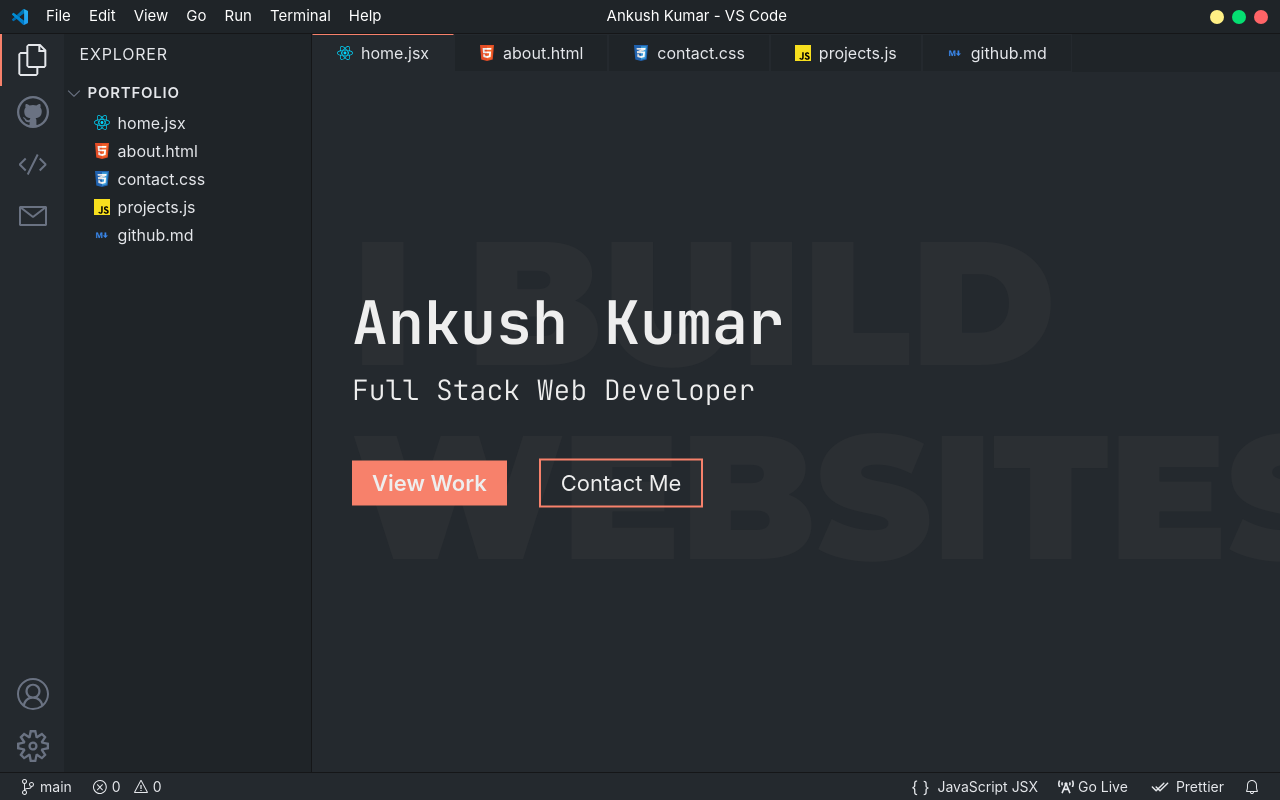
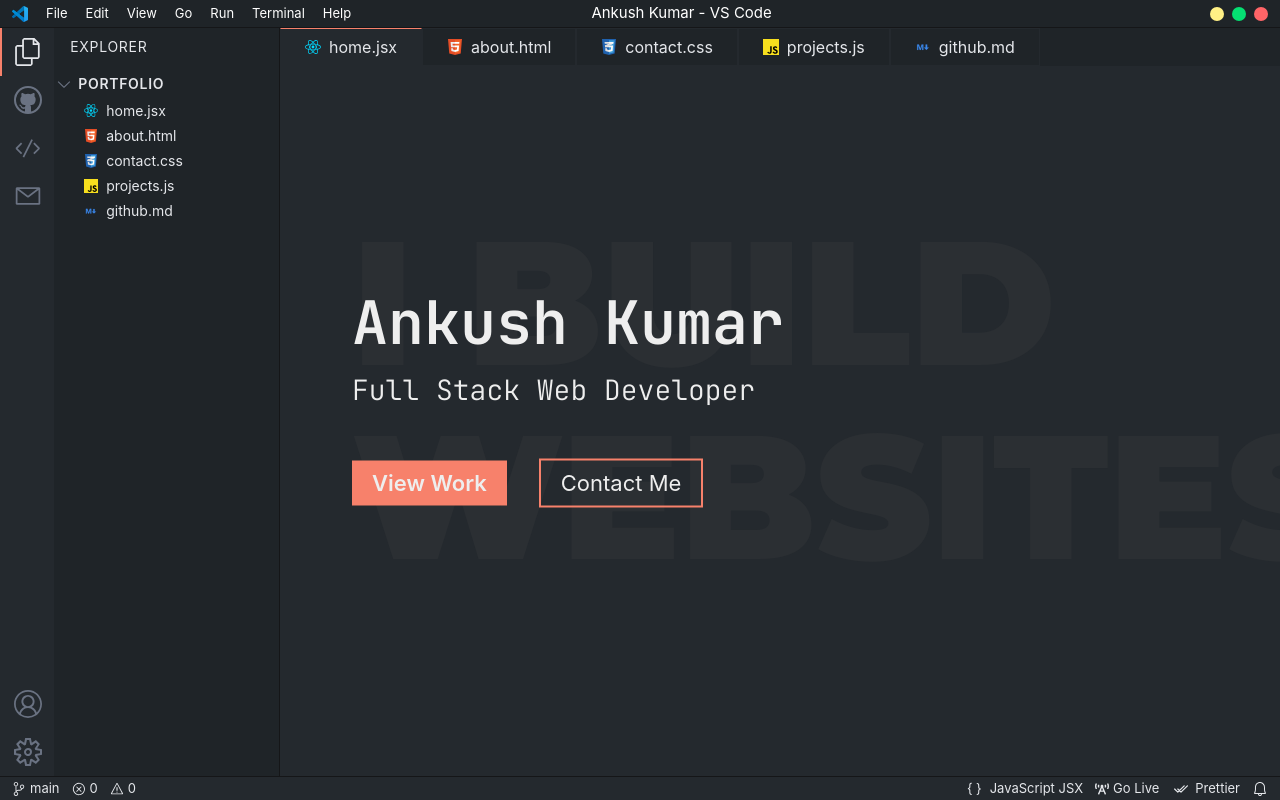
Before and after one commit to ankushKumar143/portfolio, a React (Vite) app in the folder frontend/: page / in a window 1280 px wide. Shown: the top 800 px of the page. Built offline with nearby package versions, Linux system fonts and the light colour scheme.

Commit message:
ui part1 fix

```diff
--- a/frontend/src/App.jsx
+++ b/frontend/src/App.jsx
@@ -36,7 +36,7 @@
             >
                 <div
                     className="w-full
-                  h-8.5
+                  h-7
                   bg-[#1F2428]
                   flex
                   text-white
@@ -46,7 +46,7 @@
                   border-[#151618]
                 "
                 >
-                    <div className="ml-3 text-[15px] flex items-center gap-4.5">
+                    <div className="ml-3 text-[13px] flex items-center gap-4.5">
                         <img
                             src={vslogo}
                             alt="vslogo"
@@ -95,42 +95,42 @@
                         </Routes>
                     </div>
                 </div>
-                <div className="w-full h-7 bg-[#24292E] border-t border-[#151618] flex justify-between">
+                <div className="w-full h-6 bg-[#24292E] border-t border-[#151618] flex justify-between">
                     <div className="flex items-center">
                         <a
                             href="https://github.com/ankushkumar143/"
-                            className="flex items-center gap-1 ml-5 text-gray-200  hover:text-white cursor-pointer"
+                            className="flex items-center gap-1 ml-3 text-gray-200  hover:text-white cursor-pointer"
                         >
-                            <VscSourceControl className="w-4 h-4" />
-                            <span className="text-sm">main</span>
+                            <VscSourceControl className="w-3.5 h-3.5" />
+                            <span className="text-[13px]">main</span>
                         </a>
-                        <div className="flex items-center text-gray-200 ml-5 gap-1 hover:text-white cursor-pointer">
-                            <VscError className="w-4 h-4 " />
-                            <span className="text-sm">0</span>
+                        <div className="flex items-center text-gray-200 ml-3 gap-1 hover:text-white cursor-pointer">
+                            <VscError className="w-3.5 h-3.5" />
+                            <span className="text-[13px]">0</span>
                         </div>
                         <div className="flex items-center text-gray-200 ml-3 gap-1 hover:text-white cursor-pointer">
-                            <VscWarning className="w-4 h-4 " />
-                            <span className="text-sm">0</span>
+                            <VscWarning className="w-3.5 h-3.5" />
+                            <span className="text-[13px]">0</span>
                         </div>
                     </div>
                     <div className="flex items-center">
-                        <div className="flex items-center text-gray-200 hover:text-white mr-5 gap-2">
-                            <span>{"{ }"}</span>
-                            <span className="text-sm">JavaScript JSX</span>
+                        <div className="flex items-center text-gray-200 hover:text-white mr-3 gap-2">
+                            <span className="text-[13px]">{"{ }"}</span>
+                            <span className="text-[13px]">JavaScript JSX</span>
                         </div>
-                        <div className="flex items-center text-gray-200 hover:text-white mr-5 gap-1">
-                            <FaBroadcastTower className="w-4 h-4 cursor-pointer" />
-                            <span className="text-sm">Go Live</span>
+                        <div className="flex items-center text-gray-200 hover:text-white mr-3 gap-1">
+                            <FaBroadcastTower className="w-3.5 h-3.5 cursor-pointer" />
+                            <span className="text-[13px]">Go Live</span>
                         </div>
-                        <div className="flex items-center text-gray-200 hover:text-white mr-5 gap-1">
+                        <div className="flex items-center text-gray-200 hover:text-white mr-3 gap-1">
                             <img
                                 src={dtick}
                                 alt="dtick"
-                                className="w-6 h-6 object-contain"
+                                className="w-5 h-5 object-contain"
                             />
-                            <span className="text-sm">Prettier</span>
+                            <span className="text-[13px]">Prettier</span>
                         </div>
-                        <VscBell className="w-4 h-4 text-gray-200 hover:text-white cursor-pointer font-bold mr-5" />
+                        <VscBell className="w-4 h-4 text-gray-200 hover:text-white cursor-pointer font-bold mr-3" />
                     </div>
                 </div>
             </div>
--- a/frontend/src/components/Sidebar.jsx
+++ b/frontend/src/components/Sidebar.jsx
@@ -22,15 +22,15 @@
     const location = useLocation();
 
     return (
-        <div className="w-78 bg-[#1F2428] flex">
-            <div className="w-16 bg-[#24292E] flex flex-col justify-between">
+        <div className="w-70 bg-[#1F2428] flex">
+            <div className="w-15.5 bg-[#24292E] flex flex-col justify-between">
                 <div>
                     <NavLink
                         to="/"
                         className={`w-full bloack flex justify-center py-2.5 border-l-2 ${location.pathname === "/" ? "border-[#F7816B]" : "border-transparent"}`}
                     >
                         <VscFiles
-                            className={`w-8 h-8 ${location.pathname === "/" ? "text-gray-200" : "text-gray-500 hover:text-white cursor-pointer"}`}
+                            className={`w-7 h-7 ${location.pathname === "/" ? "text-gray-200" : "text-gray-500 hover:text-white cursor-pointer"}`}
                         />
                     </NavLink>
                     <NavLink
@@ -38,7 +38,7 @@
                         className={`w-full bloack flex justify-center py-2.5 border-l-2 ${location.pathname === "/github" ? "border-[#F7816B]" : "border-transparent"}`}
                     >
                         <VscGithub
-                            className={`w-8 h-8 ${location.pathname === "/github" ? "text-gray-200" : "text-gray-500 hover:text-white cursor-pointer"}`}
+                            className={`w-7 h-7 ${location.pathname === "/github" ? "text-gray-200" : "text-gray-500 hover:text-white cursor-pointer"}`}
                         />
                     </NavLink>
                     <NavLink
@@ -46,7 +46,7 @@
                         className={`w-full flex justify-center py-2.5 border-l-2 ${location.pathname === "/projects" ? "border-[#F7816B]" : "border-transparent"}`}
                     >
                         <VscCode
-                            className={`w-8 h-8 ${location.pathname === "/projects" ? "text-gray-200" : "text-gray-500 hover:text-white cursor-pointer"}`}
+                            className={`w-7 h-7 ${location.pathname === "/projects" ? "text-gray-200" : "text-gray-500 hover:text-white cursor-pointer"}`}
                         />
                     </NavLink>
                     <NavLink
@@ -54,7 +54,7 @@
                         className={`w-full flex justify-center py-2.5 border-l-2 ${location.pathname === "/contact" ? "border-[#F7816B]" : "border-transparent"}`}
                     >
                         <VscMail
-                            className={`w-8 h-8 ${location.pathname === "/contact" ? "text-gray-200" : "text-gray-500 hover:text-white cursor-pointer"}`}
+                            className={`w-7 h-7 ${location.pathname === "/contact" ? "text-gray-200" : "text-gray-500 hover:text-white cursor-pointer"}`}
                         />
                     </NavLink>
                 </div>
@@ -64,7 +64,7 @@
                         className={`w-full flex justify-center py-2.5 border-l-2 ${location.pathname === "/about" ? "border-[#F7816B]" : "border-transparent"}`}
                     >
                         <VscAccount
-                            className={`w-8 h-8 ${location.pathname === "/about" ? "text-gray-200" : "text-gray-500 hover:text-white cursor-pointer"}`}
+                            className={`w-7 h-7 ${location.pathname === "/about" ? "text-gray-200" : "text-gray-500 hover:text-white cursor-pointer"}`}
                         />
                     </NavLink>
                     <NavLink
@@ -72,13 +72,13 @@
                         className={`w-full flex justify-center py-2.5 border-l-2 ${location.pathname === "/settings" ? "border-[#F7816B]" : "border-transparent"}`}
                     >
                         <VscSettingsGear
-                            className={`w-8 h-8 ${location.pathname === "/settings" ? "text-gray-200" : "text-gray-500 hover:text-white cursor-pointer"}`}
+                            className={`w-7 h-7 ${location.pathname === "/settings" ? "text-gray-200" : "text-gray-500 hover:text-white cursor-pointer"}`}
                         />
                     </NavLink>
                 </div>
             </div>
-            <div className="w-62.5 flex flex-col border-r border-[#151618]">
-                <h5 className="text-gray-200 text-[16px] p-2 ml-2 tracking-wider">
+            <div className="w-64.5 flex flex-col border-r border-[#151618]">
+                <h5 className="text-gray-200 text-[14px] p-2 ml-2 tracking-wider">
                     EXPLORER
                 </h5>
                 <div className="mt-1">
@@ -91,17 +91,17 @@
                         ) : (
                             <VscChevronRight className="w-5 h-5 text-gray-500" />
                         )}
-                        <span className="text-gray-200 text-[15px] font-semibold p-1 tracking-wider">
+                        <span className="text-gray-200 text-[14px] font-semibold p-1 tracking-wider">
                             PORTFOLIO
                         </span>
                     </button>
                     {isopen && (
-                        <div className="text-gray-200 text-[16px] gap-30 ml-7">
+                        <div className="text-gray-200 text-[14px] gap-30 ml-7">
                             <p className="p-0.5 flex items-center gap-2">
                                 <img
                                     src={reactsvg}
                                     alt="reactsvg"
-                                    className="w-4 h-4 object-contain"
+                                    className="w-3.5 h-3.5 object-contain"
                                 />
                                 <NavLink to="/">home.jsx</NavLink>
                             </p>
@@ -109,7 +109,7 @@
                                 <img
                                     src={htmlLogo}
                                     alt="htmlLogo"
-                                    className="w-4 h-4 object-contain"
+                                    className="w-3.5 h-3.5 object-contain"
                                 />
                                 <NavLink to="/about">about.html</NavLink>
                             </p>
@@ -117,7 +117,7 @@
                                 <img
                                     src={cssLogo}
                                     alt="cssLogo"
-                                    className="w-4 h-4 object-contain"
+                                    className="w-3.5 h-3.5 object-contain"
                                 />
                                 <NavLink to="/contact">contact.css</NavLink>
                             </p>
@@ -125,7 +125,7 @@
                                 <img
                                     src={jsLogo}
                                     alt="jsLogo"
-                                    className="w-4 h-4 object-contain"
+                                    className="w-3.5 h-3.5 object-contain"
                                 />
                                 <NavLink to="/projects">projects.js</NavLink>
                             </p>
@@ -133,7 +133,7 @@
                                 <img
                                     src={markdown}
                                     alt="markdown"
-                                    className="w-4 h-4 object-contain"
+                                    className="w-3.5 h-3.5 object-contain"
                                 />
                                 <NavLink to="/github">github.md</NavLink>
                             </p>
```
